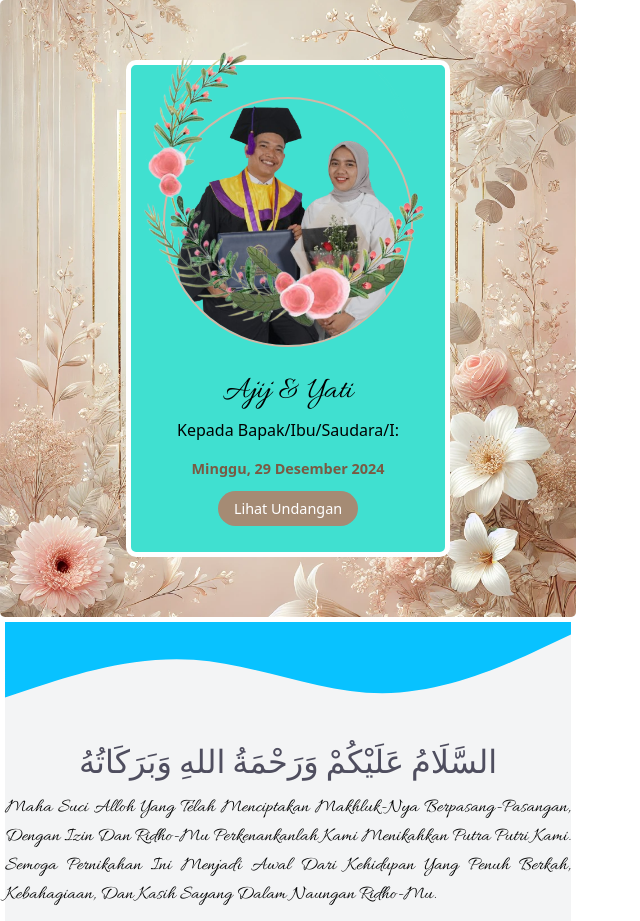
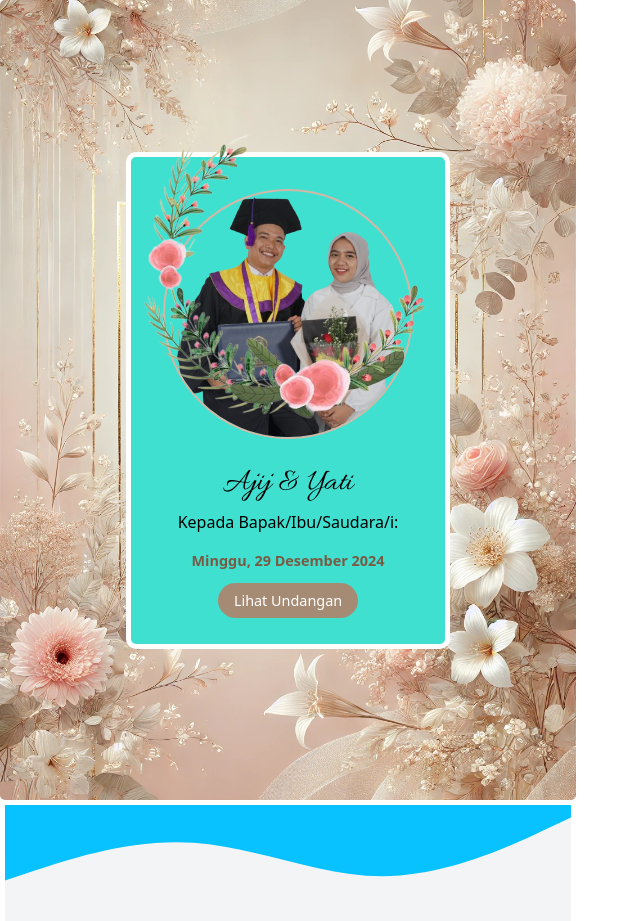
Before and after one commit to adomurtado/coba-json, a website: page public/index.html in a window 1280 px wide. Shown: the top 921 px of the page, without its empty margins (0-640 px from the left). Drawn offline with nearby package versions, Linux system fonts and the light colour scheme; no server answers.

Commit message:
add padding

```diff
--- a/public/style.css
+++ b/public/style.css
@@ -50,7 +50,6 @@ body {
   font-size: 16px;
   align-items: center;
   overflow: hidden;
-  text-transform: capitalize;
 }
 .section {
   height: 100vh;
@@ -77,6 +76,7 @@ body {
   text-align: center;
   padding: 60px 15px;
   border-radius: 5px;
+  height: 100vh;
 
 }
 
@@ -280,11 +280,13 @@ body {
   background-color: #f3f4f5;
   border-radius: 4px;
   border: 5px solid white;
+
 }
 .hadist p {
   font-family: 'Allura';
   font-size: 1.2rem;
   text-align: justify;
+  padding: 13px;
 }
 .hadist h4 {
   font-family: 'Allura';
```
